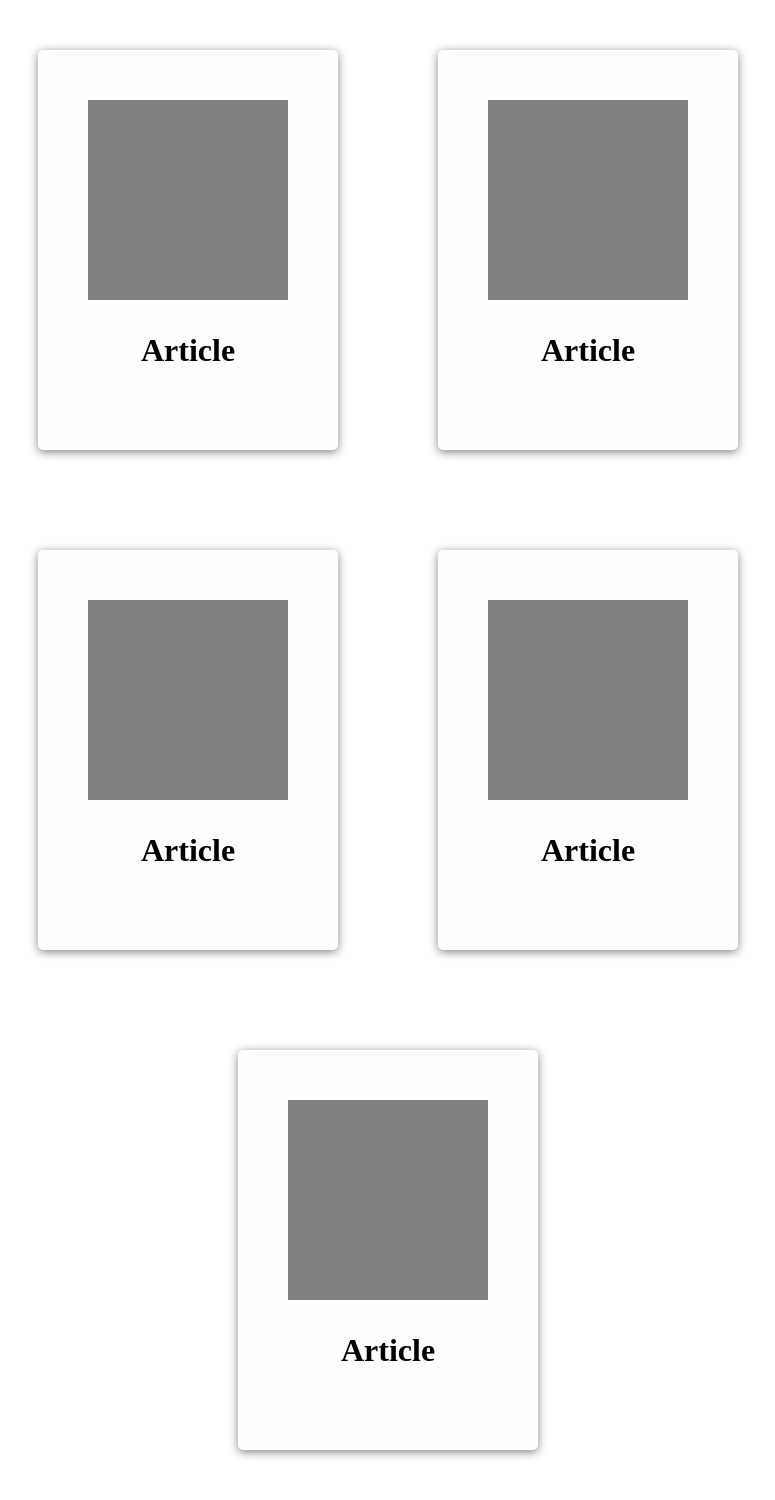
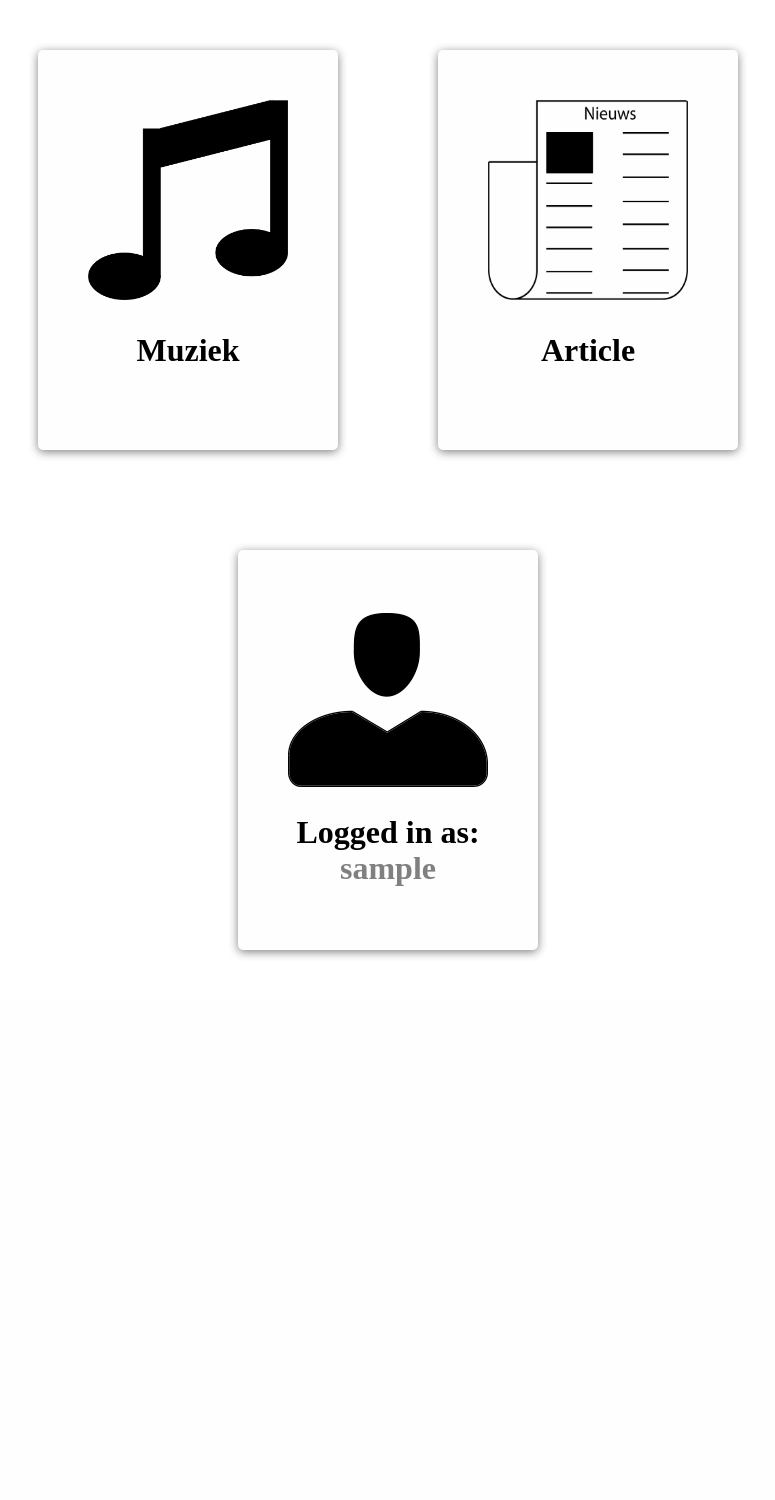
Before and after one commit to gijsserd/timkoehoorn, a PHP site: page /cms.php in a window 1280 px wide. Shown: the part 100-1600 px from the top of the page, without its empty margins (252-1027 px from the left). After the commit the page ends 1058 px from the top, so only its background shows below. Run offline with PHP 8.4, Linux system fonts and the light colour scheme; the visitor is signed in with stand-in values (Sample User, id 1).

Commit message:
UPDATE cms | cms_article | cms_style | ADD delete.php

```diff
--- a/cms.php
+++ b/cms.php
@@ -19,6 +19,15 @@ if (isset($_SESSION['username'])){
 		<a href="">
 			<div class="menu-item">
 				<div class="menu-icon">
+					<img src="img/muziek logo.png">
+				</div>
+				<h1>Muziek</h1>
+			</div>
+		</a>
+		<a href="cms_article.php">
+			<div class="menu-item">
+				<div class="menu-icon">
+					<img src="img/nieuwslogo.png">
 				</div>
 				<h1>Article</h1>
 			</div>
@@ -26,29 +35,10 @@ if (isset($_SESSION['username'])){
 		<a href="">
 			<div class="menu-item">
 				<div class="menu-icon">
+					<img src="img/loggedinlogo.png">
 				</div>
-				<h1>Article</h1>
-			</div>
-		</a>
-		<a href="">
-			<div class="menu-item">
-				<div class="menu-icon">
-				</div>
-				<h1>Article</h1>
-			</div>
-		</a>
-		<a href="">
-			<div class="menu-item">
-				<div class="menu-icon">
-				</div>
-				<h1>Article</h1>
-			</div>
-		</a>
-		<a href="">
-			<div class="menu-item">
-				<div class="menu-icon">
-				</div>
-				<h1>Article</h1>
+				<h1>Logged in as:</h1>
+				<h1 class="menu-item-loguser" ><?php echo $_SESSION['username'] ?></h1>
 			</div>
 		</a>
 	</div>
--- a/css/cms_style.css
+++ b/css/cms_style.css
@@ -86,6 +86,11 @@ a{
 	padding-left: 5%;
 	padding-right: 5%;
 	box-sizing: border-box;
+	line-height: 50%;
+}
+
+.menu-item-loguser{
+	color: grey;
 }
 
 .menu-item{
@@ -103,7 +108,6 @@ a{
 }
 
 .menu-icon{
-	background-color: grey;
 	height: 200px;
 	width: 200px;
 }
@@ -128,17 +132,25 @@ a{
 	box-shadow: 0px 2px 10px 0px grey;
 }
 
+.content-table tr{
+	text-align: left;
+}
+
+.content-table td{
+	padding-bottom: 10px;
+	padding-top: 10px;
+}
+
+.content-table img{
+	width: 15px;
+}
+
 .content-table-row{
 	background-color: #111111;
 	font-size: 2em;
 	color: #fefefe;
 	padding: 5px;
 }
-
-.content-table tr{
-	text-align: left;
-}
-
 .content-left{
 	grid-area: main;
 	height: 500px;
```
Also changed, not shown: cms_article.php (renamed from cms_content.php, +12 -2 lines), delete.php (added).
